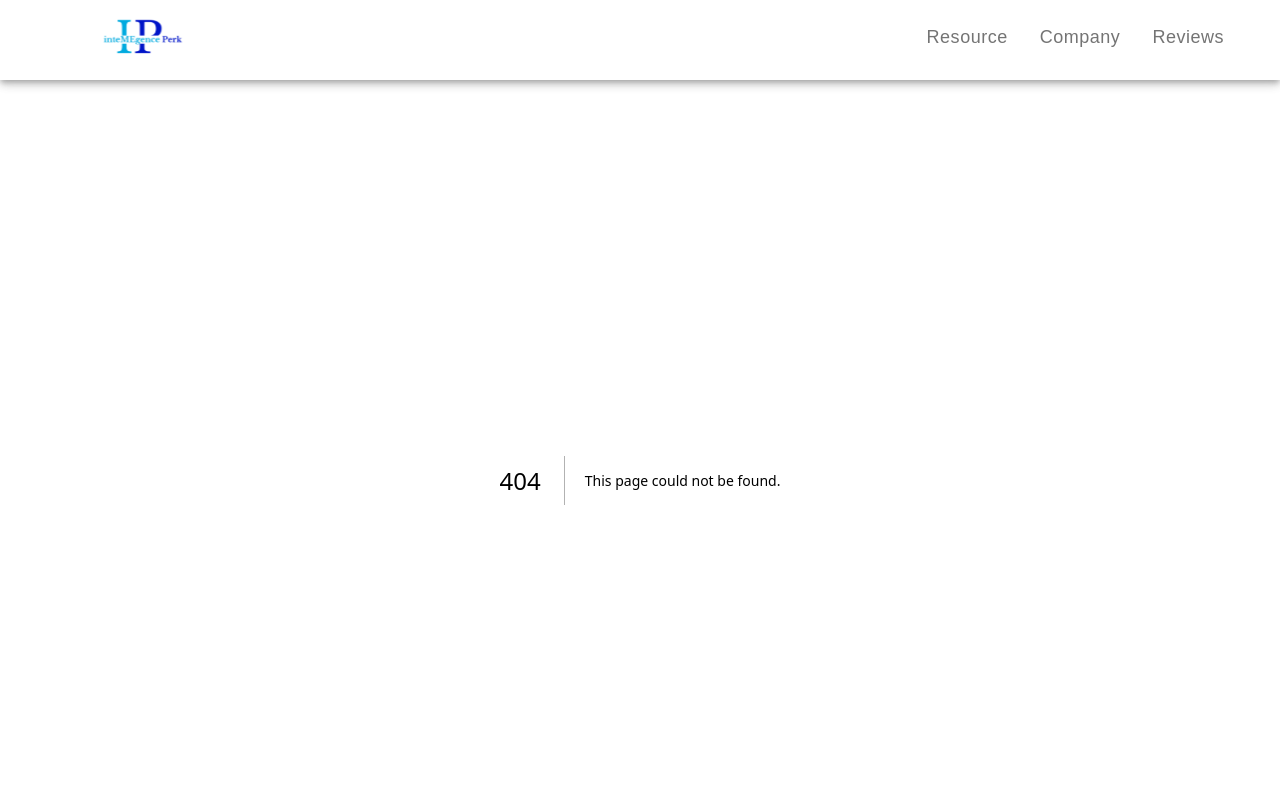
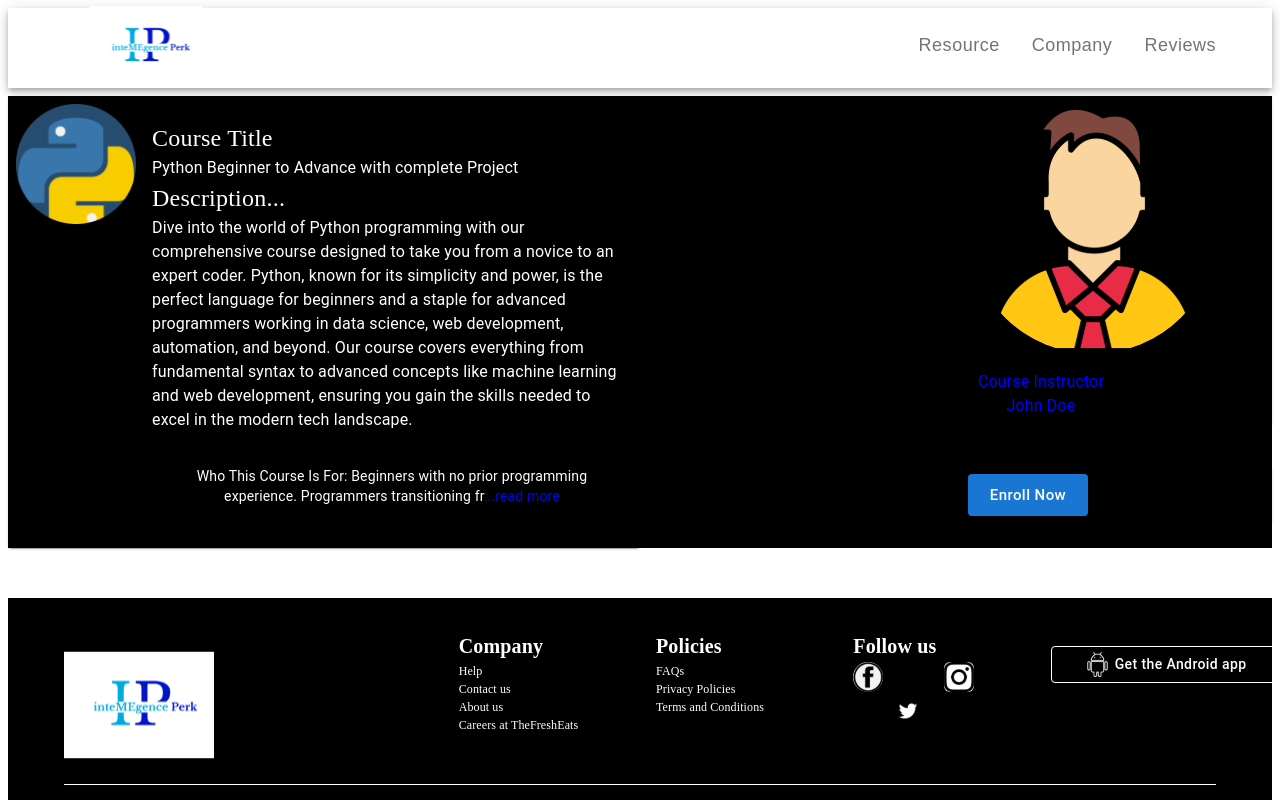
Before and after one commit to Kunalsingh6163/Project_v1, a Next.js app: page /courseitem in a window 1280 px wide. Before the commit this address had no page. Shown: the top 800 px of the page. Built offline with nearby package versions, Linux system fonts and the light colour scheme.

Commit message:
arrange folders

```diff
--- a/package.json
+++ b/package.json
@@ -27,6 +27,7 @@
     "jsonwebtoken": "^9.0.0",
     "mongoose": "^7.3.1",
     "next": "13.4.7",
+    "next-router": "^1.3.6",
     "nodemailer": "^6.9.3",
     "postcss": "8.4.24",
     "react": "18.2.0",
--- /dev/null
+++ b/src/app/component/Description/Description.tsx
@@ -0,0 +1,103 @@
+'use client'
+import React, { useState } from "react";
+
+const ReadMore = ({ children }) => {
+  const text = children;
+  const [isReadMore, setIsReadMore] = useState(true);
+  const toggleReadMore = () => {
+    setIsReadMore(!isReadMore);
+  };
+
+  // Inline styles for demonstration
+  const styles = {
+    text: {
+    },
+    readOrHide: {
+      cursor: "pointer",
+      color: "blue",
+      // Add media queries directly in the style object
+      "@media (max-width: 768px)": {
+        fontSize: "14px", // Smaller font size on mobile devices
+      },
+      "@media (min-width: 769px)": {
+        fontSize: "16px", // Larger font size on laptops/desktops
+      },
+    },
+  };
+
+  return (
+    <p className="text" style={styles.text}>
+      {isReadMore ? text.slice(0, 100) : text}
+      <span
+        onClick={toggleReadMore}
+        className="read-or-hide"
+        style={styles.readOrHide}
+      >
+        {isReadMore ? "...read more" : " show less"}
+      </span>
+    </p>
+  );
+};
+
+const Content = () => {
+  // Container styles with media queries
+  const containerStyle = {
+    color: "white",
+    padding: "20px",
+    "@media (max-width: 768px)": {
+      fontSize: "14px", // Smaller font size for mobile
+    },
+    "@media (min-width: 769px)": {
+      fontSize: "18px", // Larger font size for laptop/desktop
+    },
+  };
+
+  return (
+    <div className="container" style={containerStyle}>
+      <ReadMore>
+      Who This Course Is For: Beginners with no prior programming experience.
+        Programmers transitioning from other languages. Intermediate Python
+        developers aiming to deepen their expertise. Professionals seeking
+        practical Python applications in data analysis, web development, and
+        automation. Course Structure: Module 1: Python Fundamentals Introduction
+        to Python: History and Applications Setting Up Your Development
+        Environment Variables, Data Types, and Basic Operators Control Flow: If
+        Statements, Loops, and Iteration Functions: Definition, Parameters,
+        Return Values Python Data Structures: Lists, Tuples, Dictionaries, Sets
+        Working with Files: Reading, Writing, and Exception Handling Practical
+        Exercises and Mini-Projects Module 2: Intermediate Python
+        Object-Oriented Programming: Classes, Inheritance, Polymorphism Advanced
+        Data Handling: JSON, XML, and CSV Parsing Understanding Iterators and
+        Generators Decorators and Context Managers Working with External
+        Libraries and APIs Introduction to Testing in Python: Unit Tests and
+        Test-Driven Development Intermediate Projects: Building Command-Line
+        Applications Module 3: Advanced Python Concepts Advanced OOP Concepts:
+        MetaClasses, Abstract Base Classes Concurrency and Parallelism: Threads,
+        Processes, AsyncIO Networking with Python: Sockets, Requests, Beautiful
+        Soup Introduction to Data Science and Machine Learning with Python Web
+        Development with Django: Models, Views, Templates Building REST APIs
+        with Flask Advanced Projects: Web Applications, Data Analysis Reports
+        Module 4: Real-World Python Applications Automating Everyday Tasks with
+        Python Data Analysis and Visualization with Pandas and Matplotlib
+        Introduction to Machine Learning with Scikit-Learn Natural Language
+        Processing with NLTK and SpaCy Building Interactive Web Applications
+        with Django and Flask Deploying Python Applications to Production
+        Learning Outcomes: Upon completing this course, you will: Understand
+        Python syntax and programming concepts. Be proficient in using Python
+        for various applications, including web development, data analysis,
+        machine learning, and automation. Have developed a portfolio of projects
+        demonstrating your skills in real-world applications. Be prepared to use
+        Python professionally, contributing to projects or starting your own.
+        Course Features: Over 100 hours of video lectures and tutorials.
+        Hands-on projects and coding exercises. Downloadable resources and
+        lecture notes. Access to a community forum for discussion and support.
+        Lifetime access to course materials. Certificate of completion. Enroll
+        now to start your journey to becoming a Python programming expert,
+        equipped with the knowledge and skills to tackle any coding challenge
+        and excel in the tech industry.
+      </ReadMore>
+    </div>
+  );
+};
+
+export default Content;
--- /dev/null
+++ b/src/app/courseitem/page.tsx
@@ -0,0 +1,113 @@
+"use client";
+import * as React from "react";
+import { Box, Typography, Button, TextField, Grid } from "@mui/material";
+import Avatar from "@mui/material/Avatar";
+import { styled } from "@mui/material/styles";
+import Paper from "@mui/material/Paper";
+import Image from "next/image";
+import Content from "../component/Description/Description";
+import { useState } from "react";
+
+const Item = styled(Paper)(({ theme }) => ({
+  backgroundColor: theme.palette.mode === "dark" ? "#1A2027" : "#fff",
+  ...theme.typography.body2,
+  padding: theme.spacing(1),
+  textAlign: "center",
+  color: theme.palette.text.secondary,
+}));
+
+function CourseItem() {
+  const [isDrawerOpen, setDrawerOpen] = useState(false);
+
+  const toggleDrawer = () => {
+    setDrawerOpen(!isDrawerOpen);
+  };
+
+  return (
+    <div>
+      <Box sx={{ flexGrow: 1, mt: 1, backgroundColor: "black" }}>
+        <Grid container spacing={0}>
+          <Grid item xs={6}>
+            <Item sx={{ backgroundColor: "black", display: "flex" }}>
+              <Image
+                src={"/python.svg"}
+                height={120}
+                width={120}
+                alt="Course image"
+              />
+              <Box sx={{ ml: 2, mt: 2 }}>
+                <Typography
+                  sx={{
+                    color: "white",
+                    fontFamily: "Poppins",
+                    fontSize: "24px",
+                    textAlign: "left",
+                  }}
+                >
+                  Course Title
+                </Typography>
+                <Typography sx={{ color: "white", textAlign: "left" }}>
+                  Python Beginner to Advance with complete Project
+                </Typography>
+                <Box>
+                  <Typography
+                    sx={{
+                      color: "white",
+                      fontFamily: "Poppins",
+                      fontSize: "24px",
+                      textAlign: "left",
+                    }}
+                  >
+                    Description...
+                  </Typography>
+                  <Typography sx={{ color: "white", textAlign: "left" }}>
+                    Dive into the world of Python programming with our
+                    comprehensive course designed to take you from a novice to
+                    an expert coder. Python, known for its simplicity and power,
+                    is the perfect language for beginners and a staple for
+                    advanced programmers working in data science, web
+                    development, automation, and beyond. Our course covers
+                    everything from fundamental syntax to advanced concepts like
+                    machine learning and web development, ensuring you gain the
+                    skills needed to excel in the modern tech landscape.
+                  </Typography>
+                  <Content />
+                </Box>
+              </Box>
+            </Item>
+          </Grid>
+          <Grid item xs={6}>
+            <Item sx={{ backgroundColor: "black", ml: 25 }}>
+              <Avatar
+                alt="Remy Sharp"
+                src="/Avtar.svg"
+                sx={{ height: 250, width: 250, marginLeft: 15 }}
+              />
+              <Box sx={{ mt: 2, marginLeft: "-30px" }}>
+                <Typography sx={{ color: "blue" }}>
+                  Course Instructor
+                </Typography>
+                <Typography sx={{ color: "blue" }}>John Doe</Typography>
+              </Box>
+            </Item>
+            <Item sx={{ backgroundColor: "black", mt: 5 }}>
+              <Button
+                size="large"
+                variant="contained"
+                sx={{
+                  textTransform: "none",
+                  backgroundColor: "000AF0",
+                  ml: 18,
+                }}
+              >
+                Enroll Now
+              </Button>
+            </Item>
+          </Grid>
+        </Grid>
+      </Box>
+    </div>
+  );
+}
+
+export default CourseItem;
```
Also changed, not shown: 1 other file (tests, documents, lock files or other folders).
